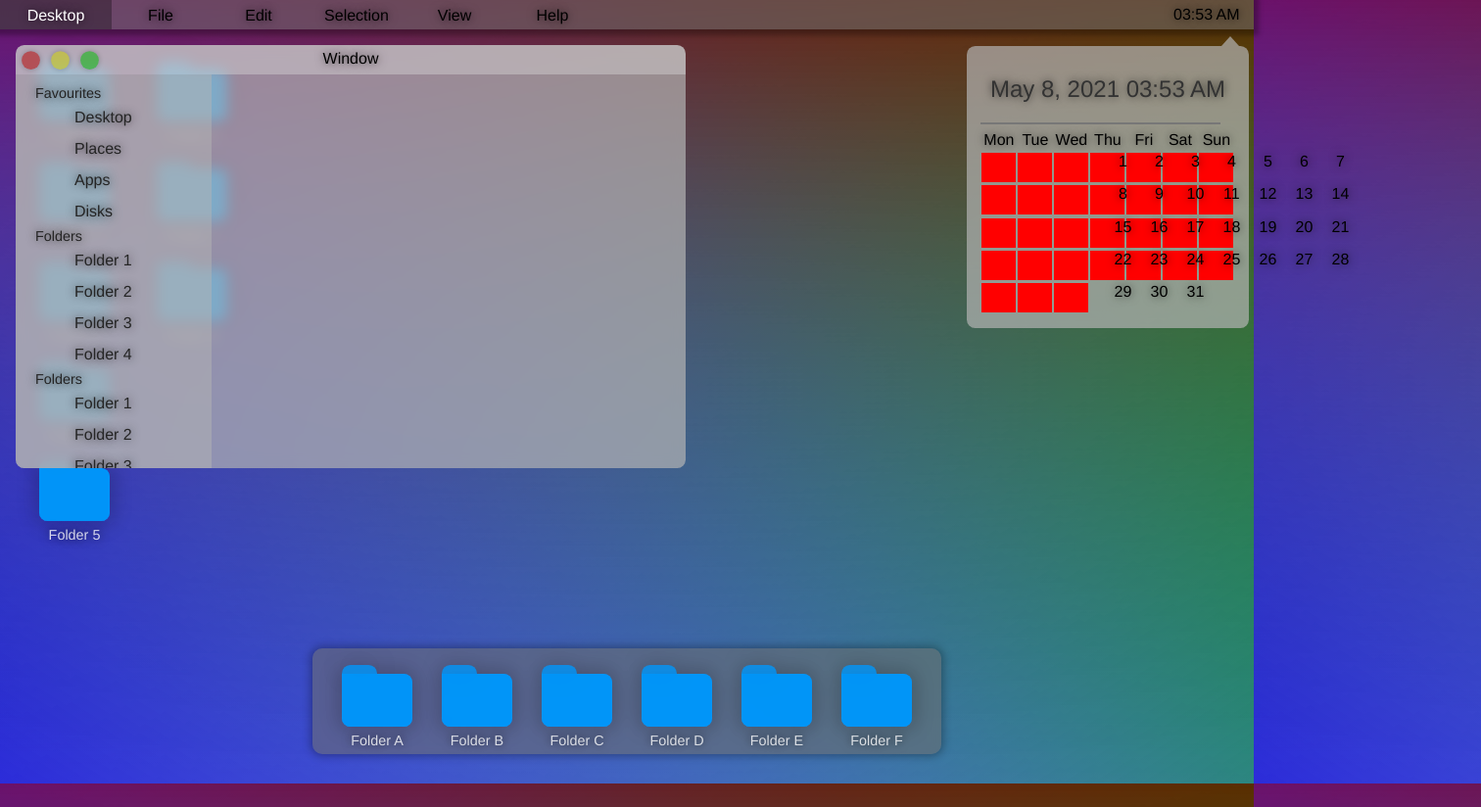
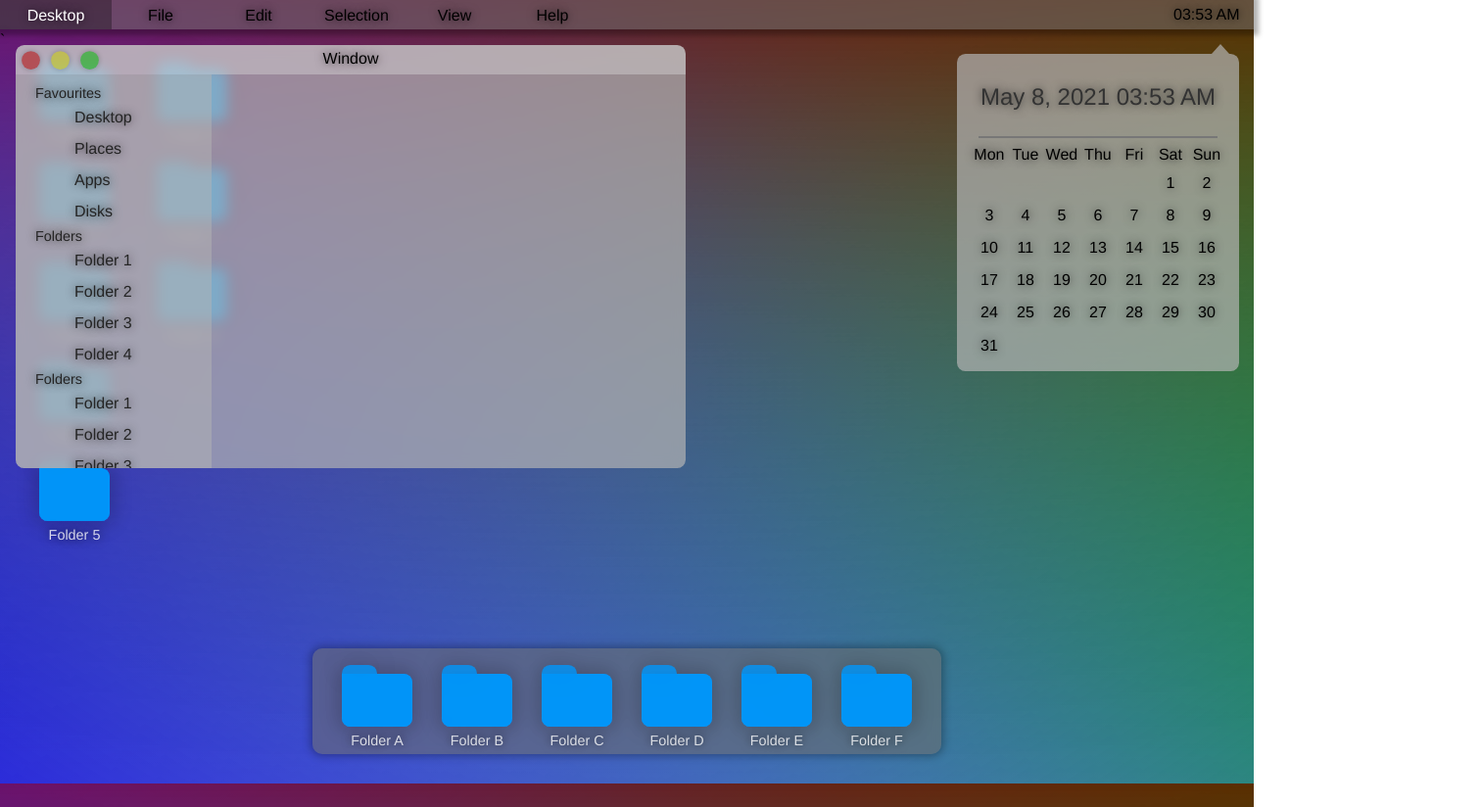
Before and after one commit to gunnnu/JS_OS, a website built with Parcel: page index.html in a window 1280 px wide. Shown: the whole page at 98% size, 1512 px wide, since content can reach past the window. Built offline with nearby package versions, Linux system fonts and the light colour scheme.

Commit message:
Calendar UI Done functional

```diff
--- a/index.html
+++ b/index.html
@@ -53,11 +53,11 @@
           <a href="#">Help</a>
           <ul></ul>
         </li>
-      </ul>
+      </ul>`
       <div id="clock"></div>
-      <div id="calender">
-        <div id="month">
-        </div>
+    </div>
+    <div id="calender">
+      <div id="month">
       </div>
     </div>
 
--- a/src/index.js
+++ b/src/index.js
@@ -283,27 +283,23 @@ var year = Number(
   })
 );
 
-var daysCount;
+var daysCount = new Date(year, month, 0).getDate();
 
-if (month != 2 && month % 2 == 0) {
-  daysCount = 30;
-} else if (month % 2 != 0) {
-  daysCount = 31;
-} else {
-  if (year % 400 == 0 || (year % 100 != 0 && year % 4 == 0)) {
-    daysCount = 29;
-  } else {
-    daysCount = 28;
-  }
-}
 var Weekday = document.getElementsByClassName("Weekday");
+
 var date1 = 1;
 
-  for (var day = 0; day < Weekday.length; day++) {
+var firstDay = new Date(month + "-1-" + year).getDay();
+
+for (var days = 0; days < firstDay - 1; days++) {
+  Weekday[days].innerHTML += `<div class="date" data-name=" "><div>\n`;
+}
+
+for (var day = firstDay - 1; day < Weekday.length; day++) {
   while (date1 <= daysCount) {
     Weekday[day].innerHTML += `<div class="date" data-name="${date1}"><div>\n`;
     date1++;
-      if (day === 6&&date1<32) {
+    if (day === 6 && date1 < 32) {
       day = -1;
     }
     break;
--- a/src/styles.css
+++ b/src/styles.css
@@ -111,7 +111,11 @@ body {
   border-radius: var(--corner);
   border-top: 30px solid rgba(220, 220, 220, 0.4);
   resize: both;
+  /* pointer-events: none; */
 }
+/* .window > * {
+  pointer-events: all;
+} */
 .window .sidebar {
   display: block;
   position: absolute;
@@ -467,14 +471,15 @@ body {
 #calender {
   display: flex;
   flex-flow: row wrap;
+  font-family: helvetica;
   padding: 10px 0;
   position: absolute;
   background: rgba(180, 180, 180, 0.7);
   z-index: 50;
-  right: 5px;
+  right: 15px;
   border-radius: var(--corner);
-  margin-top: 15px;
-  height: calc(var(--size) * 4);
+  margin-top: 55px;
+  height: calc(var(--size) * 4.5);
   width: calc(var(--size) * 4);
 }
 #calender:after {
@@ -514,6 +519,8 @@ body {
   display: block;
   position: absolute;
   width: 85%;
+  left: 0;
+  right: 0;
   height: 10px;
   margin: 0 auto;
   border-top: 2px solid #777;
@@ -524,7 +531,7 @@ body {
   flex-flow: row wrap;
   justify-content: flex-start;
   align-items: flex-start;
-  margin:auto;
+  margin: auto;
   height: 90%;
   width: 35px;
   /* background: red; */
@@ -532,21 +539,30 @@ body {
 .Weekday:before {
   display: block;
   position: relative;
-  top:-1px;
+  top: -1px;
   content: attr(data-name);
   text-align: center;
-  margin:0 auto;
+  margin: 0 auto;
 }
-.date{
-display: block;
-width: 100%;
-height:30px;
-margin:3.2px auto;
-background: red;
+.date {
+  display: flex;
+  width: 100%;
+  height: 30px;
+  margin: 3.2px auto;
+  justify-content: center;
+  align-items: center;
+  /* background: red; */
 }
-.date:before{
+.date:before {
+  display: flex;
   position: absolute;
-  width:100%;
-  content:attr(data-name);
-  text-align:center;
+  content: attr(data-name);
+  padding: auto;
+  text-align: center;
 }
+.Weekday :not([data-name=" "]):hover {
+  background: rgba(0, 0, 0, 0.4);
+  border-radius: var(--corner);
+  color: white;
+  opacity: 0.7;
+}
```
Lines whose indentation alone changed are shown as unchanged.
